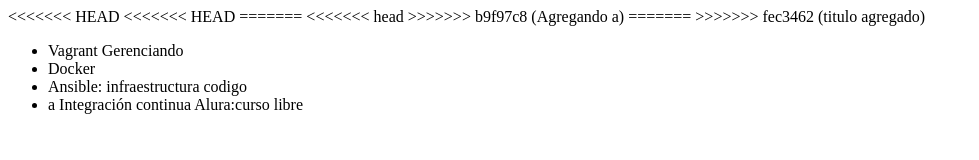
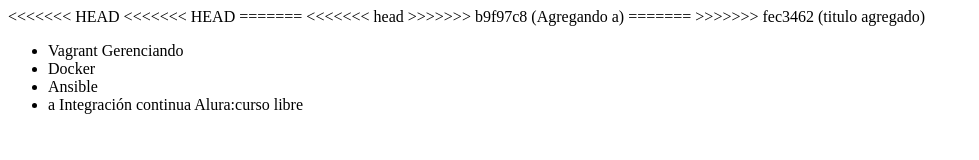
Before and after one commit to dioscu/reto, a plain HTML site: page index.html in a window 1280 px wide. Shown: the whole page, without its empty margins (0-979 px from the left). Drawn offline with Linux system fonts and the light colour scheme.

Commit message:
Revert "Agregando el nombre del curso Ansible"
This reverts commit 6ea3ebbcdcf95cb23730ac03e35ff9a07b76001a.

```diff
--- a/index.html
+++ b/index.html
@@ -18,7 +18,7 @@
      <ul>
          <li> Vagrant Gerenciando </li>
          <li> Docker </li>
-         <li> Ansible: infraestructura codigo </li>
+         <li> Ansible </li>
          <li>  a Integración continua Alura:curso libre</li>
 
      </ul>
```
